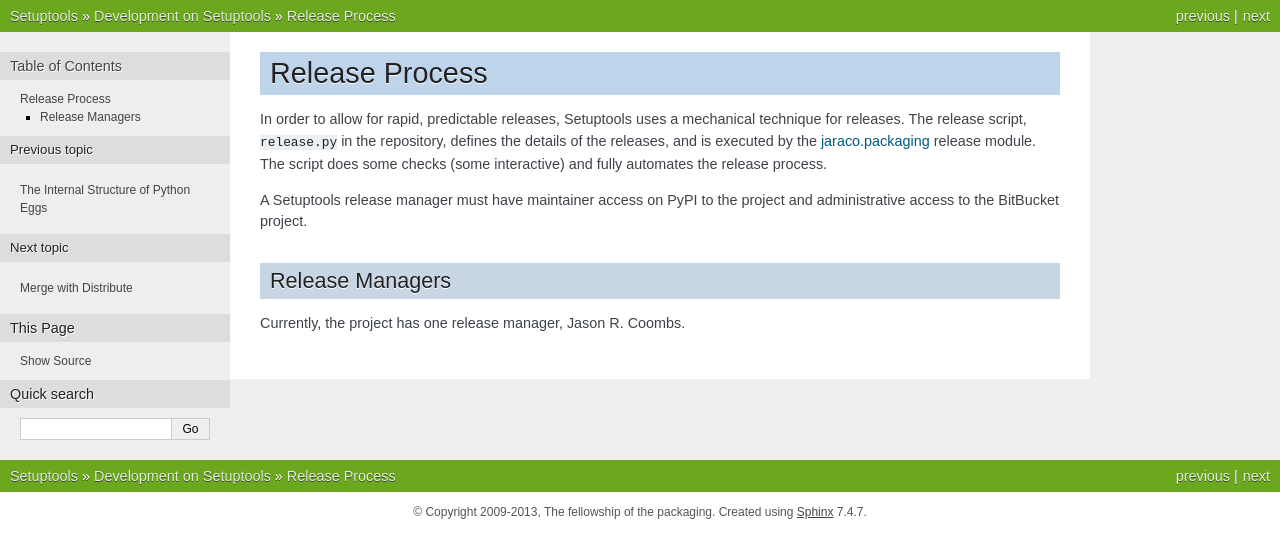
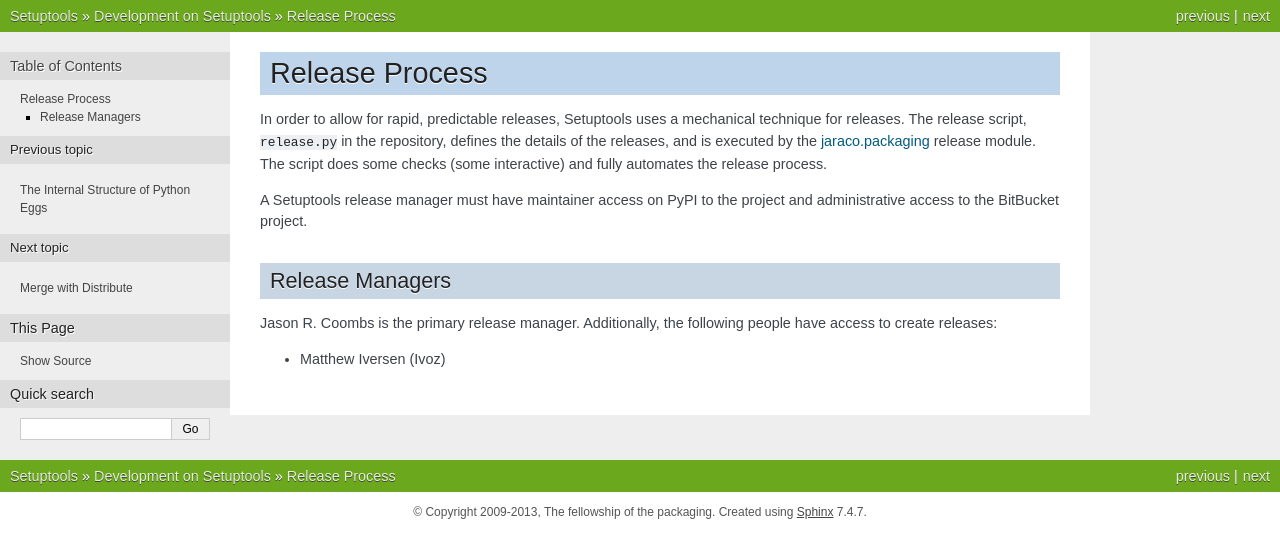
Before and after one commit to Distrotech/setuptools, a Sphinx documentation site: the page built from docs/releases.txt, in a window 1280 px wide. Shown: the top 558 px of the page. Built offline with Sphinx 7.4.7, drawn with Linux system fonts in a browser that asks for light colours; the version number is read from the project's files by our own code.

Commit message:
Mention Ivoz as release manager

```diff
--- a/docs/releases.txt
+++ b/docs/releases.txt
@@ -15,4 +15,7 @@
 Release Managers
 ----------------
 
-Currently, the project has one release manager, Jason R. Coombs.
+Jason R. Coombs is the primary release manager. Additionally, the following
+people have access to create releases:
+
+- Matthew Iversen (Ivoz)
```
